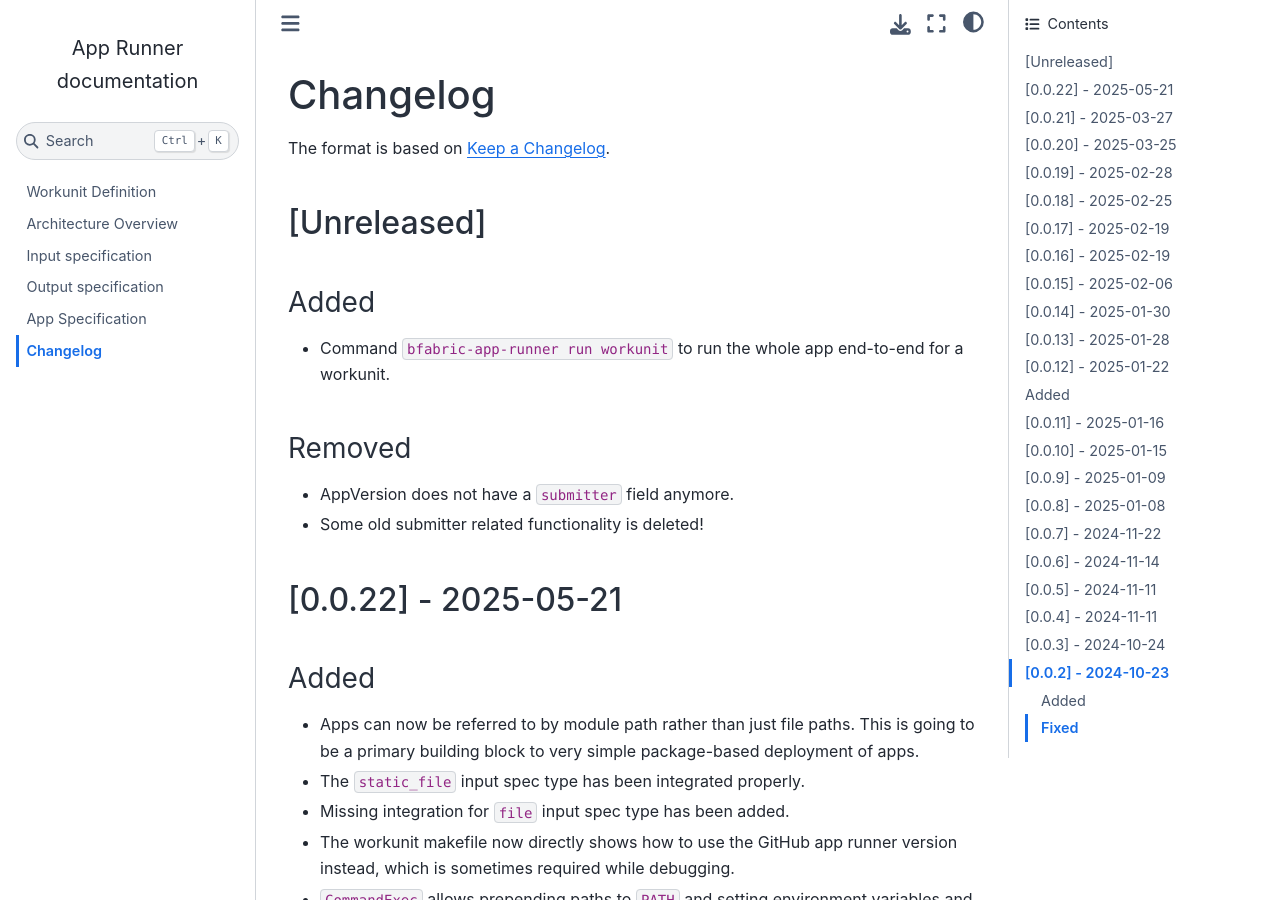
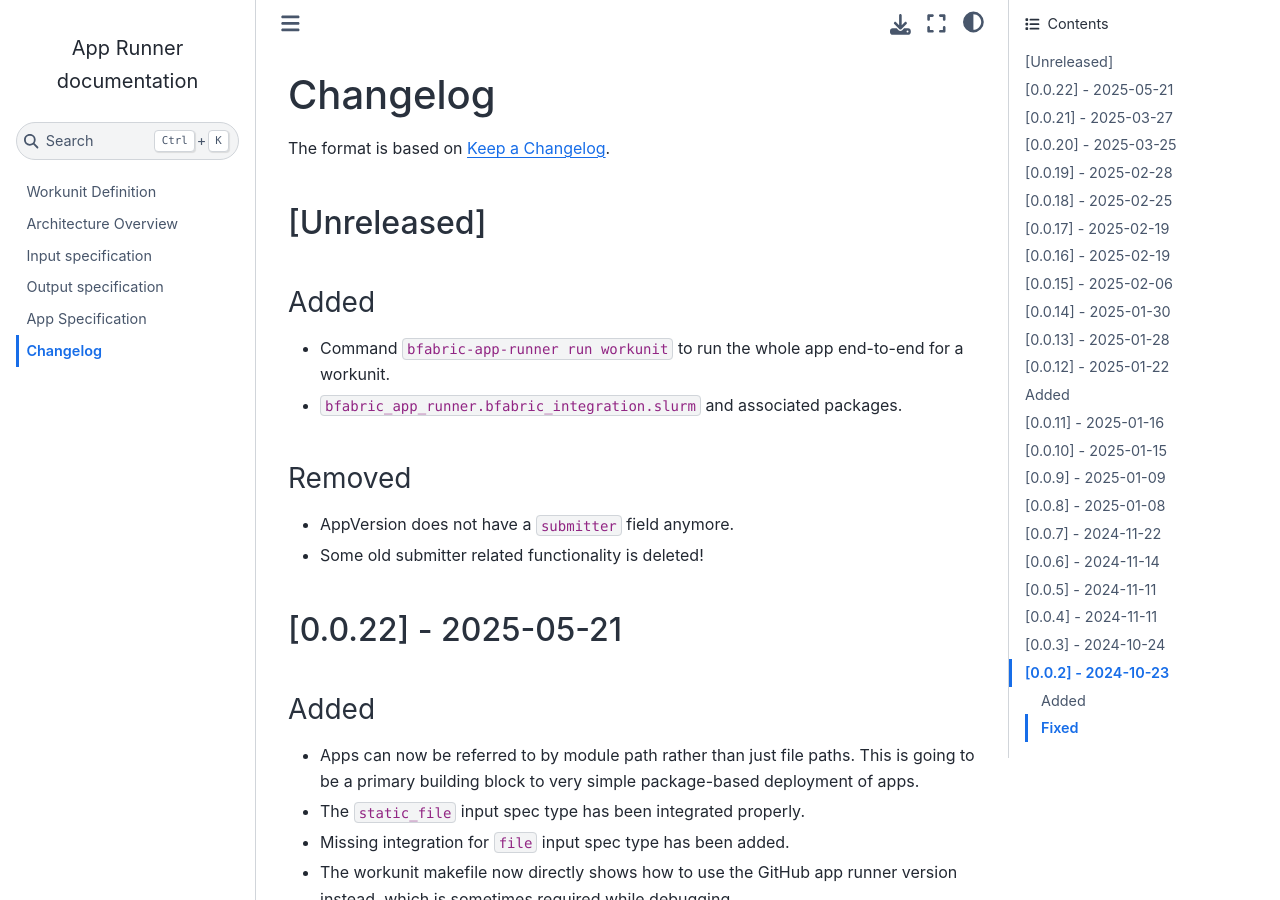
Before and after one commit to fgcz/bfabricPy, a Sphinx documentation site: the page built from bfabric_app_runner/docs/changelog.md, in a window 1280 px wide and 900 px high. Built offline with Sphinx 7.4.7 and the Sphinx Book theme 1.1.4, drawn with Linux system fonts in a browser that asks for light colours.

Commit message:
changelog entry

```diff
--- a/bfabric_app_runner/docs/changelog.md
+++ b/bfabric_app_runner/docs/changelog.md
@@ -7,6 +7,7 @@ The format is based on [Keep a Changelog](https://keepachangelog.com/en/1.1.0/).
 ### Added
 
 - Command `bfabric-app-runner run workunit` to run the whole app end-to-end for a workunit.
+- `bfabric_app_runner.bfabric_integration.slurm` and associated packages.
 
 ### Removed
 
```
